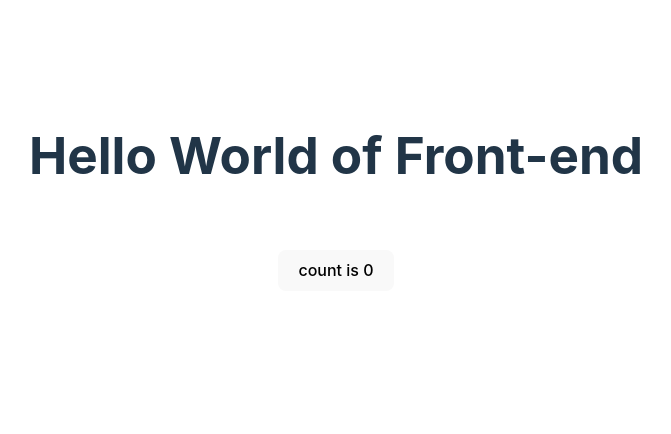
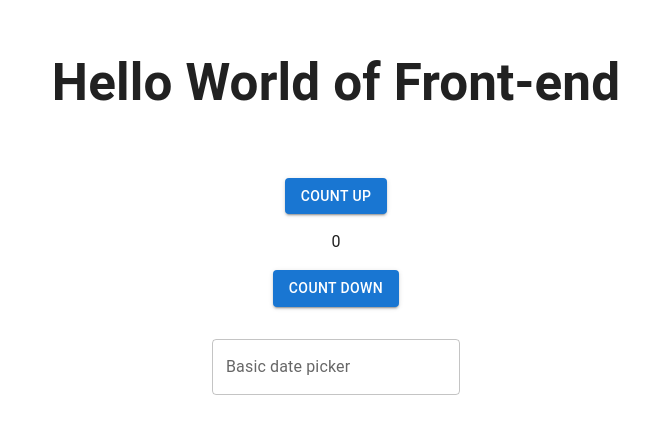
Before and after one commit to GusVF/todo-list, a React (Vite) app: page / in a window 1280 px wide. Shown: the part 192-626 px from the top of the page, without its empty margins (304-975 px from the left). Built offline with nearby package versions, Linux system fonts and the light colour scheme.

Commit message:
installed and configured Mdaterial-UI

```diff
--- /dev/null
+++ b/src/@types/mui.theme.d.ts
@@ -0,0 +1,7 @@
+import { PaletteColorOptions } from '@mui/material/styles/createPalette';
+
+declare module '@mui/material/styles/createPalette' {
+  interface PaletteOptions {
+    custom: PaletteColorOptions;
+  }
+}
--- a/src/App.tsx
+++ b/src/App.tsx
@@ -1,4 +1,7 @@
 import { useState } from 'react';
+
+import { Button } from '@mui/material';
+import { DatePicker } from '@mui/x-date-pickers/DatePicker';
 
 import Header from './components/Header';
 
@@ -11,12 +14,15 @@ function App() {
     <>
       <Header />
       <div className="card">
-        <button onClick={() => setCount((count) => count + 1)}>
-          count is
-          {' '}
-          {count}
-        </button>
+        <Button variant='contained' onClick={() => setCount((count) => count + 1)}>
+          count up
+        </Button>
+        <p>{count}</p>
+        <Button variant='contained' onClick={() => setCount((count)=> count - 1)}>
+          count down
+        </Button>
       </div>
+      <DatePicker label="Basic date picker" />
     </>
   );
 }
--- a/src/main.tsx
+++ b/src/main.tsx
@@ -1,11 +1,23 @@
 import React from 'react';
 import ReactDOM from 'react-dom/client';
 
+import { CssBaseline, ThemeProvider } from '@mui/material';
+import { LocalizationProvider } from '@mui/x-date-pickers';
+import { AdapterDayjs } from '@mui/x-date-pickers/AdapterDayjs';
+
+import './index.css';
+
 import App from './App.tsx';
-import './index.css';
+import theme from './styles/theme.ts';
+import 'dayjs/locale/pt-br';
 
 ReactDOM.createRoot(document.getElementById('root')!).render(
   <React.StrictMode>
-    <App />
+    <ThemeProvider theme={theme}>
+      <LocalizationProvider dateAdapter={AdapterDayjs} adapterLocale="pt-br">
+        <CssBaseline />
+        <App />
+      </LocalizationProvider>
+    </ThemeProvider>
   </React.StrictMode>,
 );
--- /dev/null
+++ b/src/styles/theme.ts
@@ -0,0 +1,52 @@
+import { createTheme } from '@mui/material/styles';
+import { ptBR as dataGridPtBr } from '@mui/x-data-grid';
+import { ptBR as dateTimePtBr } from '@mui/x-date-pickers/locales';
+
+const theme = createTheme(
+  {
+    palette: {
+      primary: {
+        light: '#42a5f5',
+        main: '#1976d2',
+        dark: '#1565c0',
+      },
+      secondary: {
+        light: '#ba68c8',
+        main: '#9c27b0',
+        dark: '#7b1fa2',
+      },
+      error: {
+        light: '#ef5350',
+        main: '#d32f2f',
+        dark: '#c62828',
+      },
+      warning: {
+        light: '#ff9800',
+        main: '#ed6c02',
+        dark: '#e65100',
+      },
+      info: {
+        light: '#03a9f4',
+        main: '#0288d1',
+        dark: '#01579b',
+      },
+      success: {
+        light: '#4caf50',
+        main: '#2e7d32',
+        dark: '#1b5e20',
+      },
+      custom: {
+        light: '#E0F7FA',
+        main: '#B2EBF2',
+        dark: '#80DEEA',
+      },
+      background: {
+        default: 'white',
+      },
+    },
+  },
+  dateTimePtBr,
+  dataGridPtBr
+);
+
+export default theme;
```
Also changed, not shown: package.json (+8 -0 lines), 2 other files (tests, documents, lock files or other folders).
